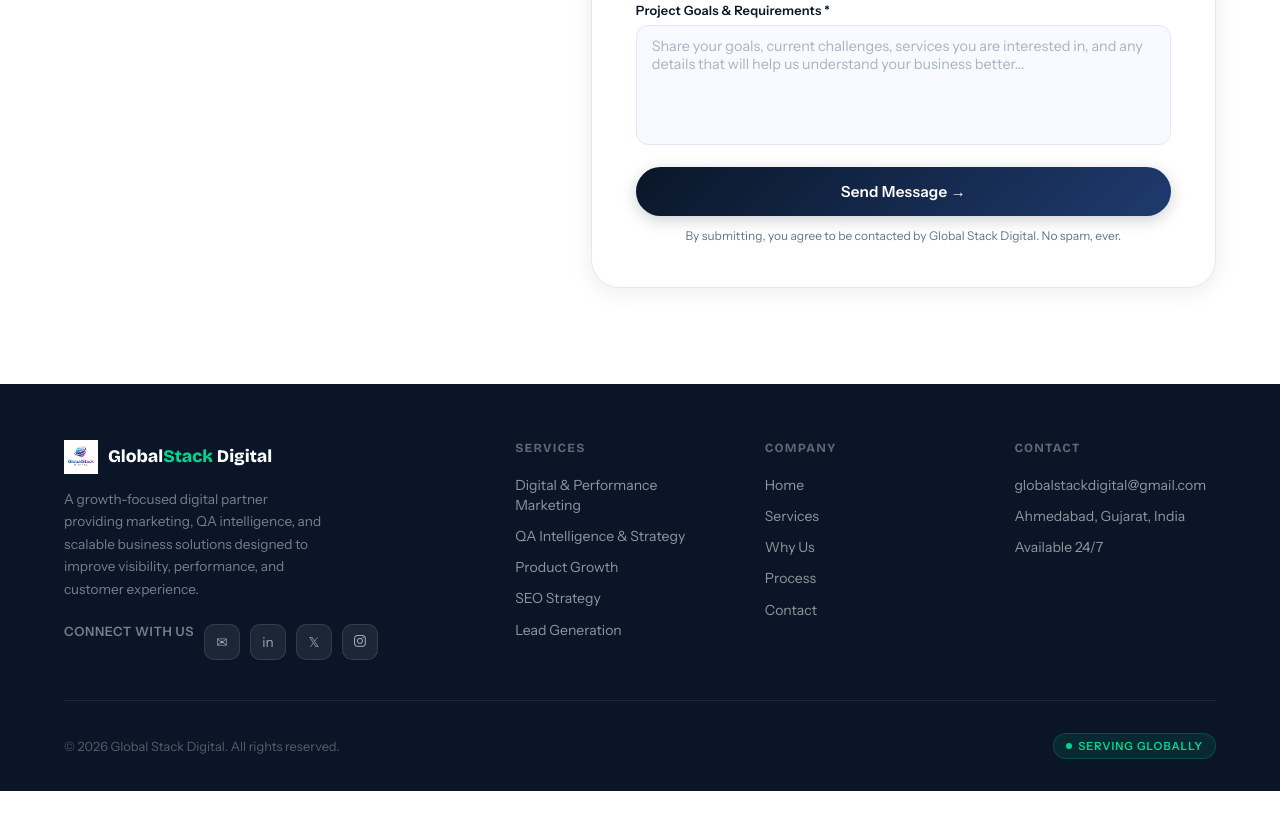
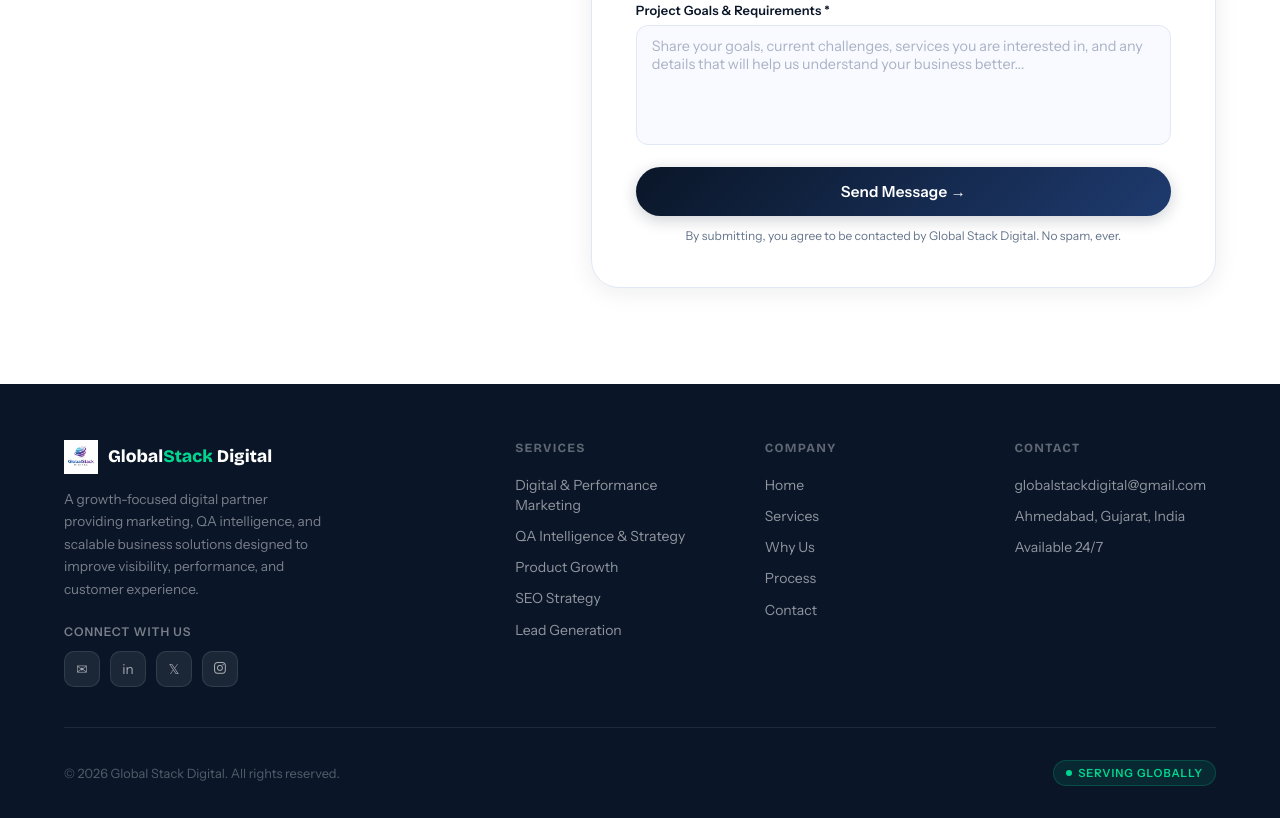
Before and after one commit to globalstackdigital/globalstackdigital, a website: page index.html in a window 1280 px wide. Shown: the part 3954-4772 px from the top of the page. Before the commit the page ends 4745 px from the top, so only its background shows below. Drawn offline with nearby package versions, Linux system fonts and the light colour scheme.

Commit message:
Fix: Connect With Us label above social icons in footer

```diff
--- a/index.html
+++ b/index.html
@@ -398,12 +398,14 @@
         <div class="footer-logo-text">Global<em>Stack</em> Digital</div>
       </div>
       <p>A growth-focused digital partner providing marketing, QA intelligence, and scalable business solutions designed to improve visibility, performance, and customer experience.</p>
+      <div class="footer-social-wrap">
+        <div style="font-size:0.75rem;font-weight:600;letter-spacing:0.08em;text-transform:uppercase;color:rgba(255,255,255,0.45);margin-bottom:0.75rem">Connect With Us</div>
       <div class="footer-socials">
-        <div style="font-size:0.8rem;font-weight:600;letter-spacing:0.05em;text-transform:uppercase;color:rgba(255,255,255,0.45);margin-bottom:0.6rem">Connect With Us</div>
         <a href="mailto:globalstackdigital@gmail.com" class="social-btn" title="Email" target="_blank" rel="noopener noreferrer">✉</a>
         <a href="https://www.linkedin.com/in/global-stack-digital-107208406/" class="social-btn" title="LinkedIn" target="_blank" rel="noopener noreferrer">in</a>
         <a href="https://x.com/globalstackhq" class="social-btn" title="Twitter/X" target="_blank" rel="noopener noreferrer">𝕏</a>
         <a href="https://www.instagram.com/globalstackdigital/" class="social-btn" title="Instagram" target="_blank" rel="noopener noreferrer"><i class="fab fa-instagram"></i></a>
+      </div>
       </div>
     </div>
     <div class="footer-col">
```
